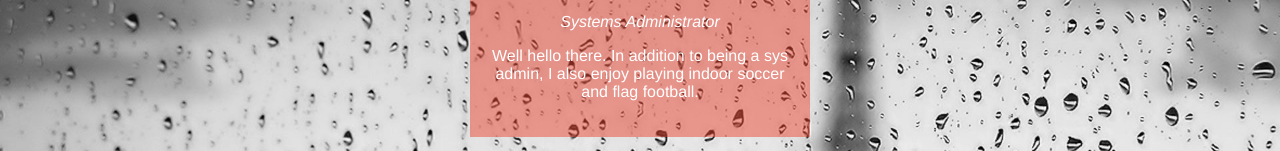
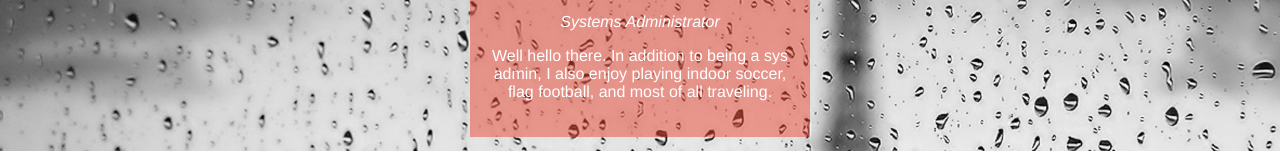
Before and after one commit to geekywanderer/geekywanderer.github.io, a plain HTML site: page index.html in a window 1280 px wide. Shown: the part 261-412 px from the top of the page. Drawn offline with Linux system fonts and the light colour scheme.

Commit message:
more editing of .html

```diff
--- a/index.html
+++ b/index.html
@@ -49,7 +49,7 @@
           </p>
 
           <p>
-            Well hello there.  In addition to being a sys admin, I also enjoy playing indoor soccer and flag football.
+            Well hello there.  In addition to being a sys admin, I also enjoy playing indoor soccer, flag football, and most of all traveling.
           </p>
       </div>
 
```
